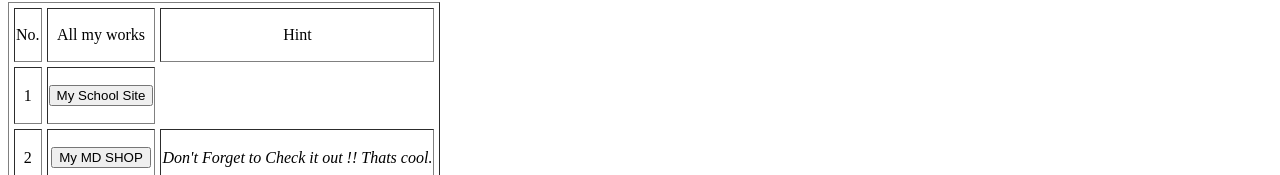
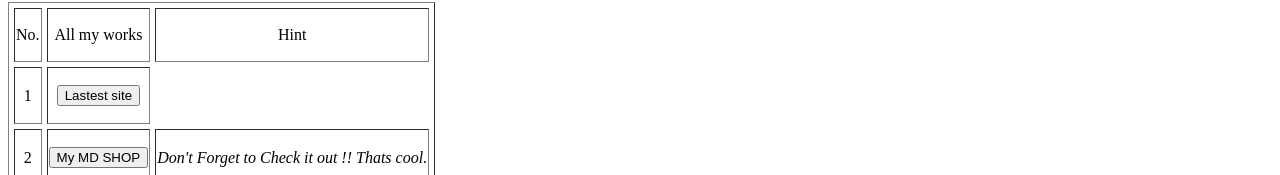
Before and after one commit to lazymed/cv, a plain HTML site: page index.html in a window 1280 px wide. Shown: the part 792-967 px from the top of the page. Drawn offline with Linux system fonts and the light colour scheme.

Commit message:
Update index.html

```diff
--- a/index.html
+++ b/index.html
@@ -142,7 +142,7 @@ text-align: center;
       <tr>
         <td>1</td>
         <td>
-          <p style="text-align:center;"> <a href="https://karn-sri.github.io/suonline/"><button type="button">My School Site</button></a> </p>
+          <p style="text-align:center;"> <a href="https://lazymed.github.io/site/"><button type="button">Lastest site</button></a> </p>
         </td>
       </tr>
       <tr>
```
